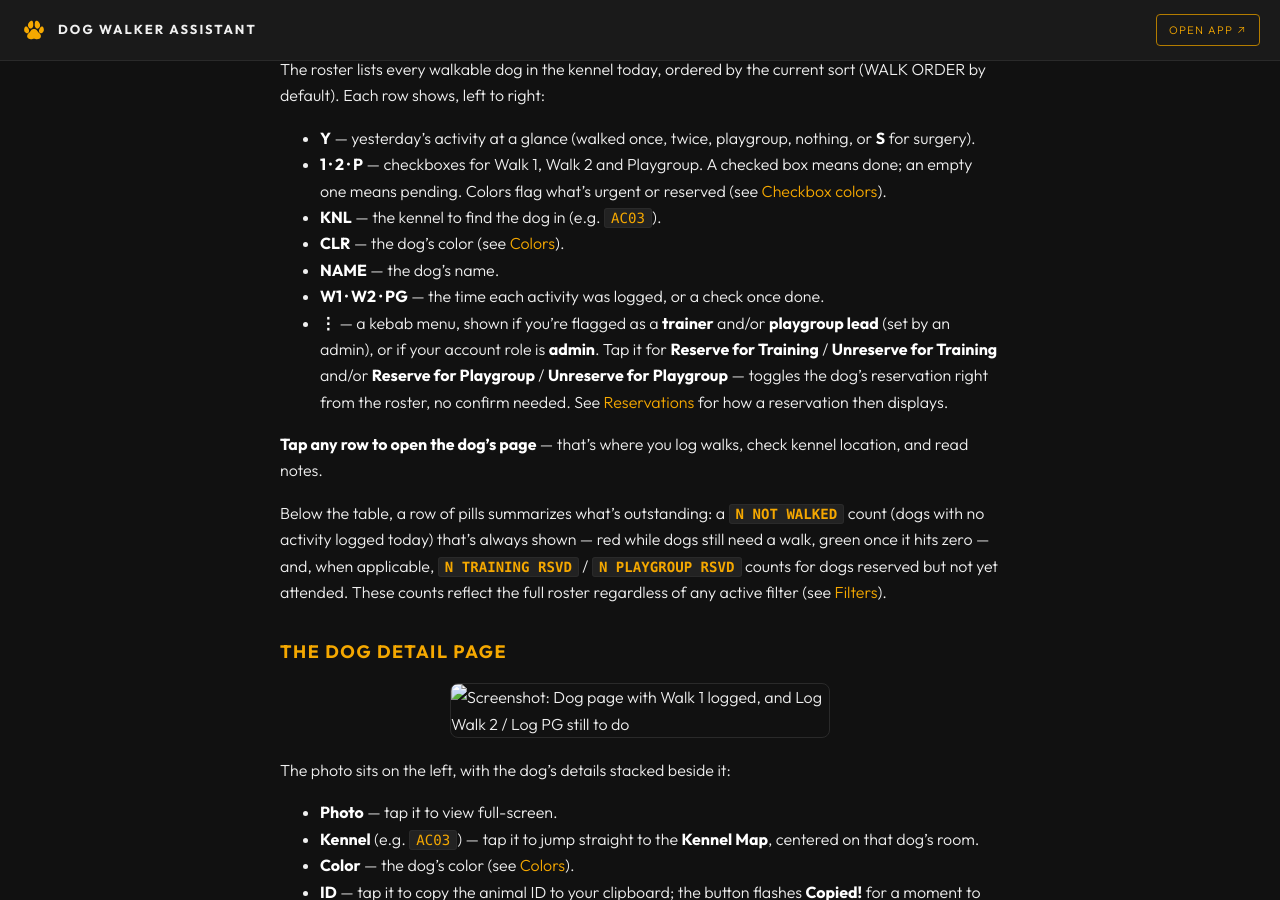
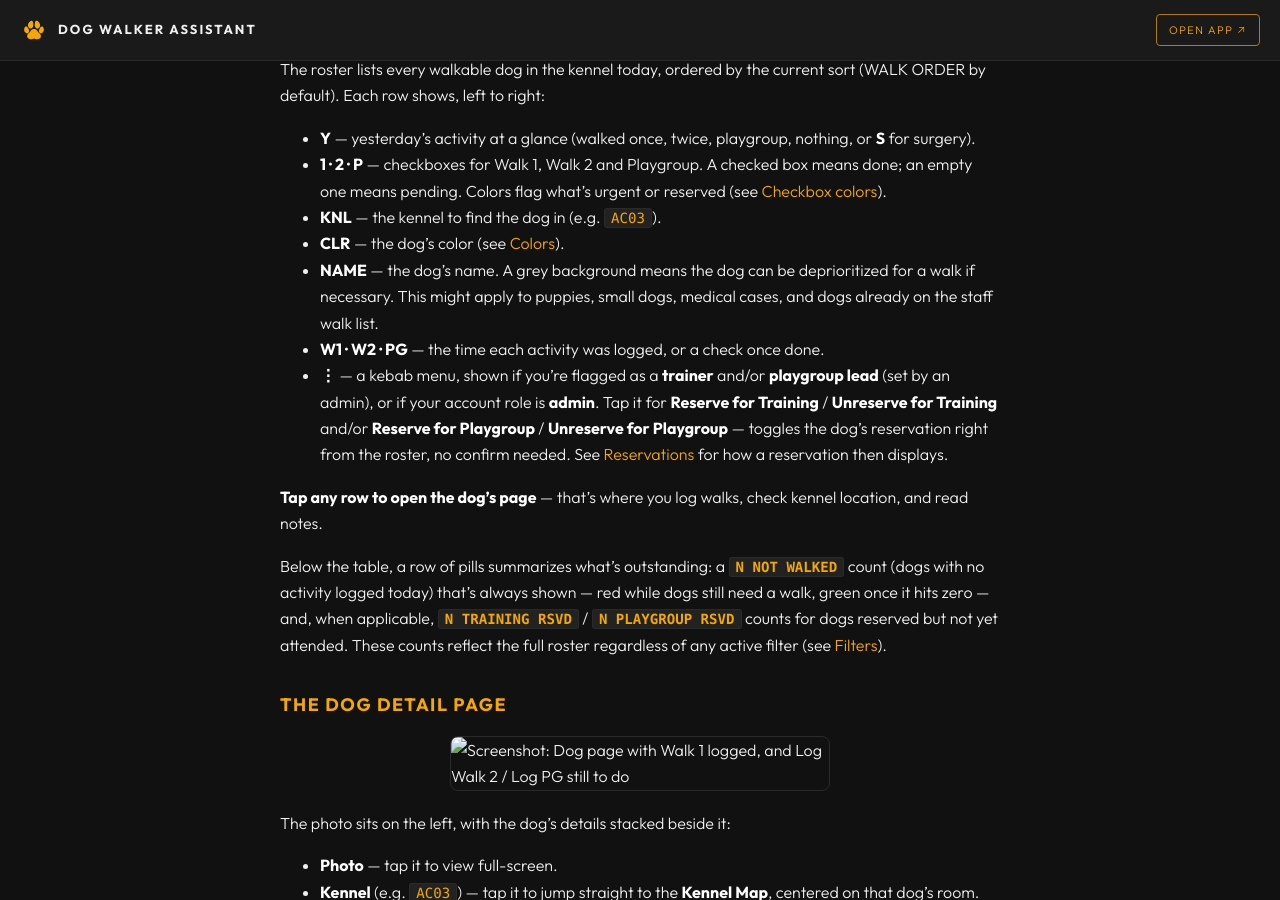
Before and after one commit to kirbsauce/dog-walker-assistant-docs, a Jekyll site: the page built from WALKER.md, in a window 1280 px wide and 900 px high, scrolled down 1326 px. Built offline with Jekyll 4.4.1, drawn with Linux system fonts in a browser that asks for light colours.

Commit message:
Explain grey name background in walker roster guide
Co-Authored-By: Claude Opus 5.5 <noreply@anthropic.com>
Claude-Session: https://claude.ai/code/session_0131syRn5id5qzVrYgBDLjyM

```diff
--- a/WALKER.md
+++ b/WALKER.md
@@ -73,7 +73,9 @@ sort (WALK ORDER by default). Each row shows, left to right:
   (see [Checkbox colors](#checkbox-colors)).
 - **KNL** — the kennel to find the dog in (e.g. `AC03`).
 - **CLR** — the dog's color (see [Colors](#colors)).
-- **NAME** — the dog's name.
+- **NAME** — the dog's name. A grey background means the dog can be
+  deprioritized for a walk if necessary. This might apply to puppies, small
+  dogs, medical cases, and dogs already on the staff walk list.
 - **W1 · W2 · PG** — the time each activity was logged, or a check once done.
 - **⋮** — a kebab menu, shown if you're flagged as a **trainer** and/or
   **playgroup lead** (set by an admin), or if your account role is
```
